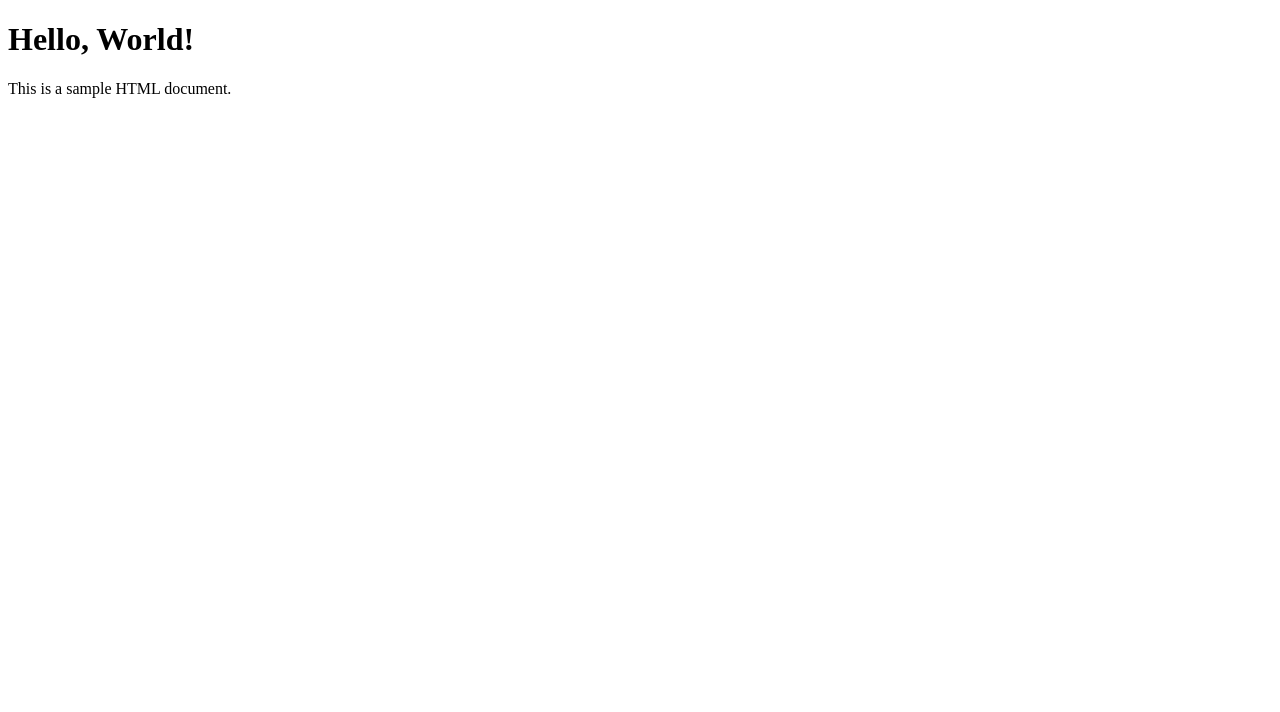
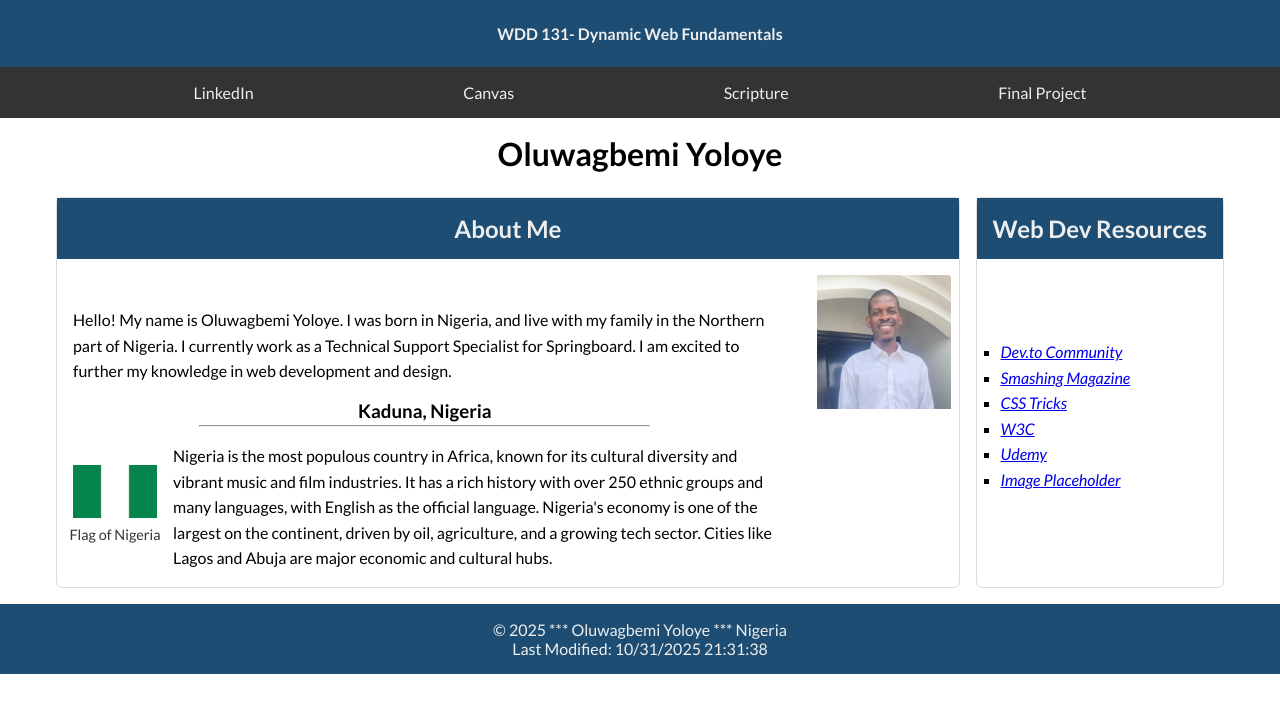
Before and after one commit to gbemi001/wdd131, a plain HTML site: page index.html in a window 1280 px wide. Drawn offline with Linux system fonts and the light colour scheme.

Commit message:
first-pass

```diff
--- a/index.html
+++ b/index.html
@@ -3,10 +3,62 @@
 <head>
     <meta charset="UTF-8">
     <meta name="viewport" content="width=device-width, initial-scale=1.0">
-    <title>Document</title>
+    <title>WDD 131 - Dynamic Web Fundamentals - Oluwagbemi Yoloye</title>
+    <meta name="description" content="Oluwagbemi Yoloye's WDD 131 Course Landing Page">
+    <meta name="author" content="Oluwagbemi Yoloye">
+    <link rel="preconnect" href="https://fonts.googleapis.com">
+    <link rel="preconnect" href="https://fonts.gstatic.com" crossorigin>
+    <link href="https://fonts.googleapis.com/css2?family=Lato:ital,wght@0,400;0,700;1,400&display=swap" rel="stylesheet">
+    <link rel="stylesheet" href="styles/base.css">
+    <script src="scripts/getdates.js" defer></script>
 </head>
 <body>
-    <h1>Hello, World!</h1>
-    <p>This is a sample HTML document.</p>
+    <header>
+        <span id="course-title">WDD 131- Dynamic Web Fundamentals</span>
+        <nav>
+            <a href="https://www.linkedin.com/in/oluwagbemi-yoloye-539a49aa/">LinkedIn</a>
+            <a href="https://byupw.instructure.com/">Canvas</a>
+            <a href="https://www.churchofjesuschrist.org/study/scriptures/dc-testament/dc/19?lang=eng&id=p38#p38">Scripture</a>
+            <a href="#">Final Project</a>
+        </nav>
+    </header>
+    <main>
+        <h1>Oluwagbemi Yoloye</h1>
+        <section class="card">
+            <div class="about-me">
+                <h2>About Me</h2>
+                <img src="images/profile.jpeg" alt="Oluwagbemi Yoloye Profile Picture">
+                <p>Hello! My name is Oluwagbemi Yoloye. I was born in Nigeria, and live with my family in the Northern part of Nigeria. I currently work as a Technical Support Specialist for Springboard. I am excited to further my knowledge in web development and design.</p>
+            </div>
+            <div class="location">
+                <h3>Kaduna, Nigeria</h3>
+                <hr>
+                <div class="flag">
+                    <figure>
+                        <img src="images/nigeria_flag.png" alt="Nigeria Flag">
+                        <figcaption>Flag of Nigeria</figcaption>
+                    </figure>
+                </div>
+                <p>Nigeria is the most populous country in Africa, known for its cultural diversity and vibrant music and film industries. It has a rich history with over 250 ethnic groups and many languages, with English as the official language. Nigeria's economy is one of the largest on the continent, driven by oil, agriculture, and a growing tech sector. Cities like Lagos and Abuja are major economic and cultural hubs.</p>
+            </div>
+        </section>
+        <section class="card resources">
+            <h2>Web Dev Resources</h2>
+            <ul>
+                <li><a href="https://dev.to/">Dev.to Community</a></li>
+                <li><a href="https://www.smashingmagazine.com/">Smashing Magazine</a></li>
+                <li><a href="https://css-tricks.com/">CSS Tricks</a></li>
+                <li><a href="https://www.w3.org/">W3C</a></li>
+                <li><a href="https://www.udemy.com/">Udemy</a></li>
+                <li><a href="https://www.imageplaceholder.com/">Image Placeholder</a></li>
+            </ul>
+        </section>
+    </main>
 </body>
+<footer>
+    <div class="footer-content">
+        <p>&copy; <span id="current-year"></span> *** Oluwagbemi Yoloye *** Nigeria</p>
+        <p id="lastModified"></p>
+    </div>
+</footer>
 </html>
--- /dev/null
+++ b/scripts/getdates.js
@@ -0,0 +1,2 @@
+document.getElementById("lastModified").innerHTML =`Last Modified: ${document.lastModified}`;
+document.getElementById("current-year").innerHTML = new Date().getFullYear();
--- /dev/null
+++ b/styles/base.css
@@ -0,0 +1,154 @@
+* {
+    box-sizing: border-box;
+    margin: 0;
+    padding: 0;
+}
+
+body {
+  font-family: "Lato", sans-serif;
+  font-weight: 400;
+}
+
+nav{
+    background-color: rgb(51,51,51);
+    color: #eee;
+    text-align: center;
+    display: flex;
+    justify-content: space-evenly;
+    margin-bottom: 0;
+}
+
+nav a {
+    color: #eee;
+    padding: 1rem;
+    display: block;
+    text-decoration: none;
+    font-weight:500
+}
+
+nav a:hover {
+    color: red;
+}
+
+#course-title{
+    background-color: rgb(29,77,114);
+    display: block;
+    padding: 1.5rem;
+    color: #eee;
+    margin-bottom: 0;
+    text-align: center;
+    font-weight: 700;
+}
+
+h1{
+    text-align: center;
+    font-weight: 700;
+}
+
+main {
+  display: grid;
+  grid-template-columns: 1fr auto;
+  gap: 1rem;
+  align-items: start;
+  max-width: 1200px;
+  margin: 0 auto;
+  padding: 1rem;
+}
+
+h1 {
+  grid-column: 1 / -1;
+  margin: 0 0 0.5rem 0;
+}
+
+.card {
+  background: #fff;
+  border: 1px solid #ddd;
+  border-radius: 6px;
+  height: 100%;
+}
+
+.card img {
+  float: right;
+  width: 150px;
+  height: auto;
+  padding: 0.5rem;
+  margin-left: 1rem;
+  margin-bottom: 0.5rem;
+  display: block;
+}
+
+.about-me p {
+    margin-top: 2rem;
+    padding: 1rem;
+    line-height: 1.6;
+}
+
+h2 {
+    margin-bottom: 0.5rem;
+    text-align: center;
+    font-weight: 600;
+    background-color: rgb(29,77,114);
+    color: #eee;
+    padding: 1rem
+}
+
+h3 {
+   text-align: center;
+    margin-bottom: 0.2rem;
+}
+
+hr {
+    width: 50%;
+    margin: 0 auto 1rem auto;
+}
+
+.flag {
+  display: block;
+  text-align: center;
+  margin: 0.5rem;
+  float: left;
+}
+
+.flag img {
+  display: block;
+  margin: 0 auto;
+  width: 100px;
+}
+
+.flag figcaption {
+  display: block;
+  margin-top: 0.4rem;
+  font-size: 0.9rem;
+  color: #333;
+}
+
+.location p {
+    width: 80%;
+    line-height: 1.6;
+    margin-bottom: 1rem;
+}
+
+ul {
+    list-style-type: square;
+    padding-left: 1.5rem;
+    line-height: 1.6;
+    margin-bottom: 1rem;
+}
+
+ul li {
+    font-style: italic;
+}
+
+.resources h2 {
+    margin-bottom: 80px;
+}
+
+footer {
+    display: flex;
+    justify-content: center;
+    background-color: rgb(29,77,114);
+    color: #eee;
+    text-align: center;
+    padding: 1rem;
+    margin-bottom: 0;
+}
```
Also changed, not shown: images/nigeria_flag.png (added), images/profile.jpeg (added).
